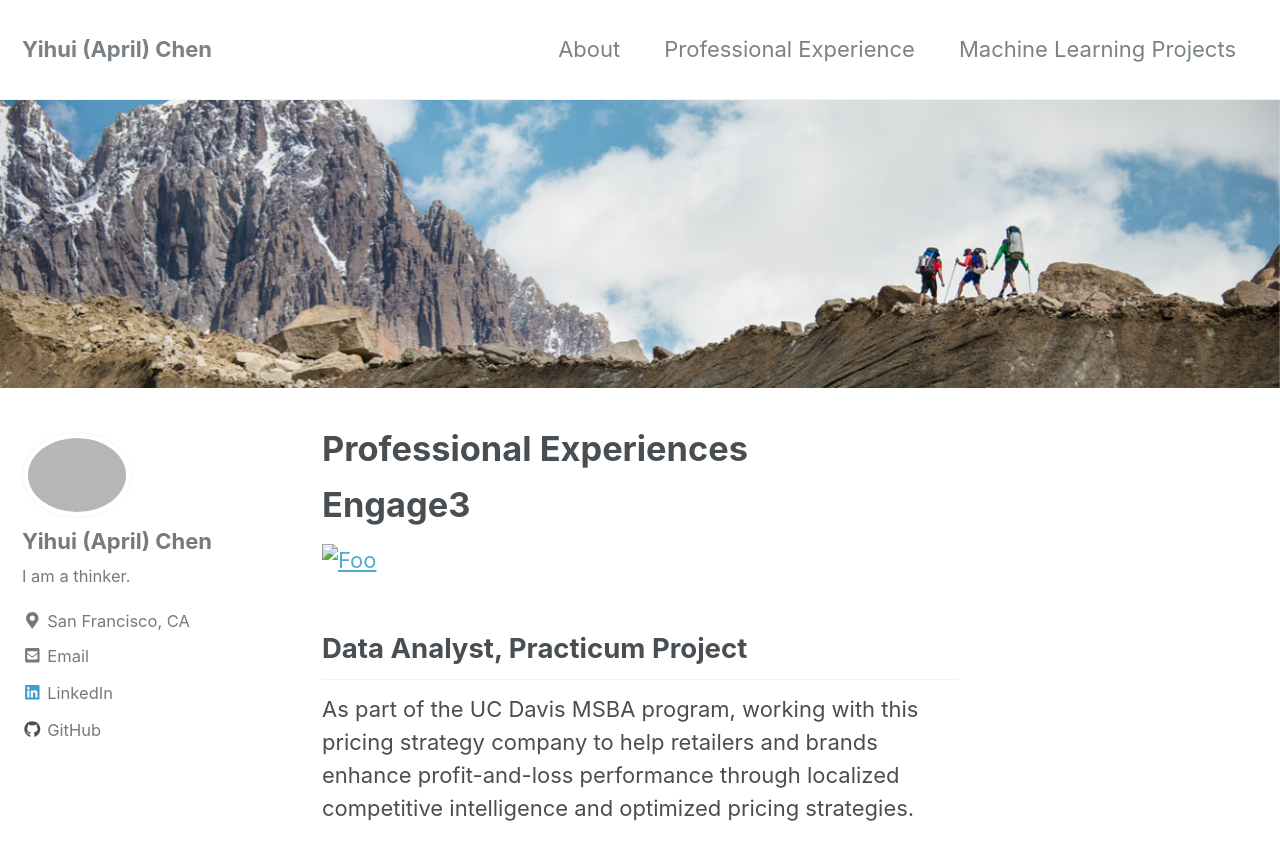
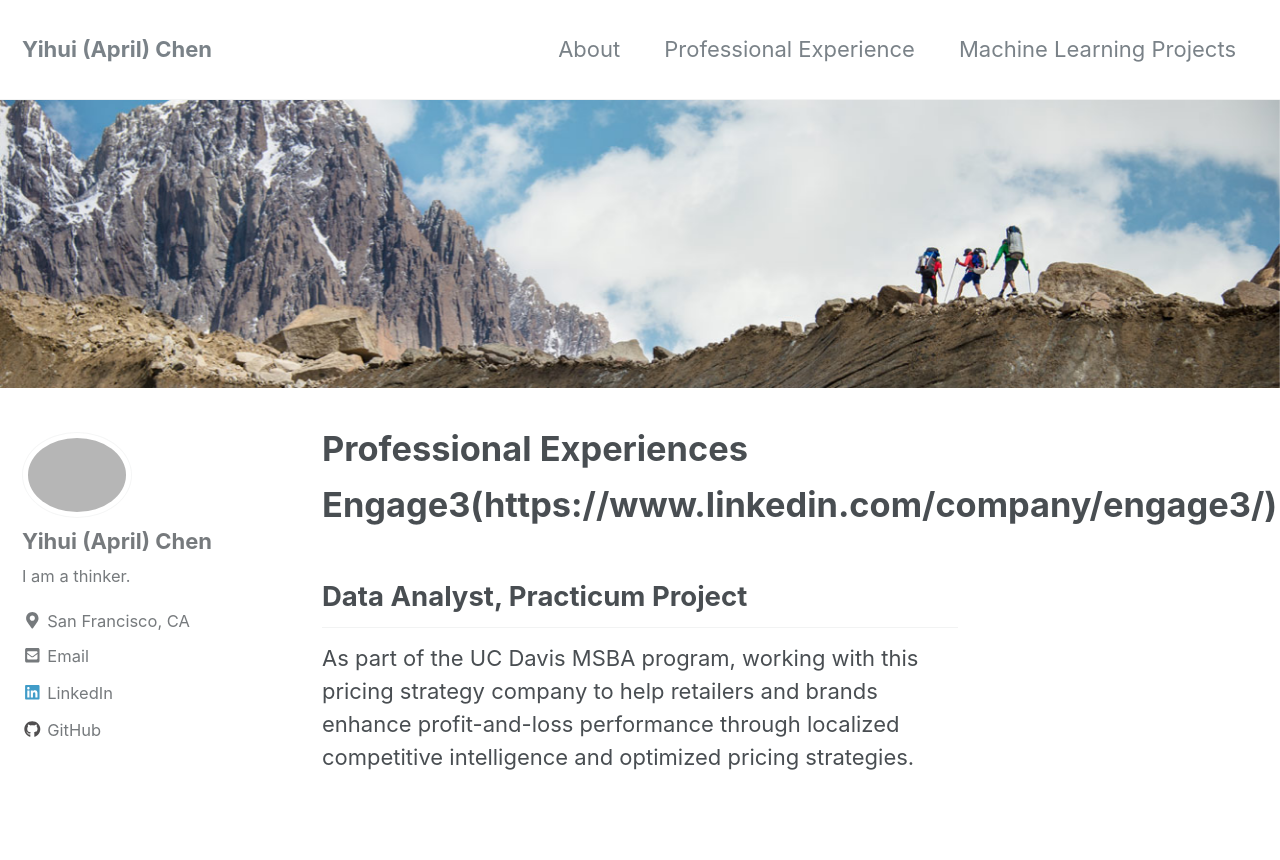
Before and after one commit to Chen2870/Chen2870.github.io, a Jekyll site: the page built from _pages/experiences.md, in a window 1280 px wide and 900 px high. Shown: the top 860 px of the window. Built offline with Jekyll 4.4.1, drawn with Linux system fonts in a browser that asks for light colours; nearby versions of some CDN libraries; some of the changed lines change nothing that is shown.

Commit message:
experience

```diff
--- a/_pages/experiences.md
+++ b/_pages/experiences.md
@@ -5,7 +5,6 @@ header:
   image: "/images/mountain.jpg"
 ---
 
-# Engage3
-[![Foo](images\Experience\engage3.PNG)](https://www.linkedin.com/company/engage3/)
+# Engage3(https://www.linkedin.com/company/engage3/)
 ## Data Analyst, Practicum Project
 As part of the UC Davis MSBA program, working with this pricing strategy company to help retailers and brands enhance profit-and-loss performance through localized competitive intelligence and optimized pricing strategies.
```
